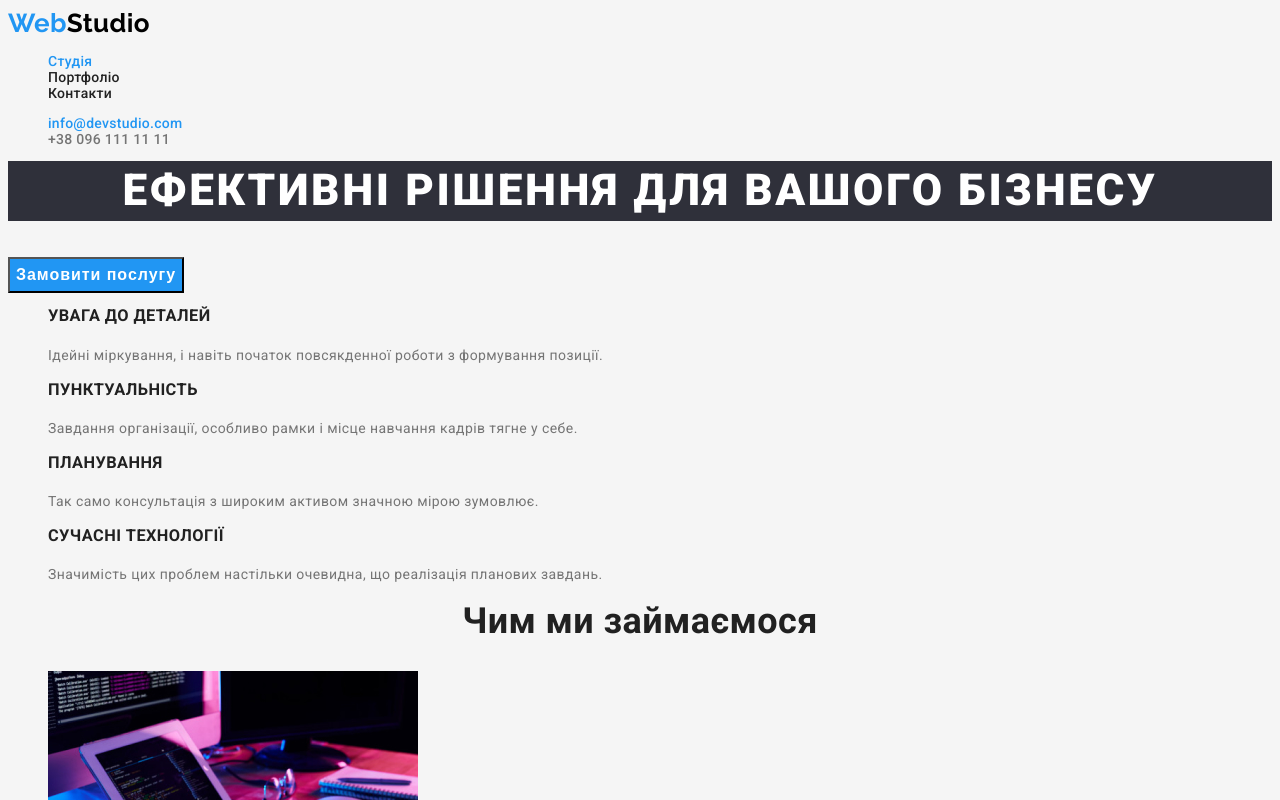
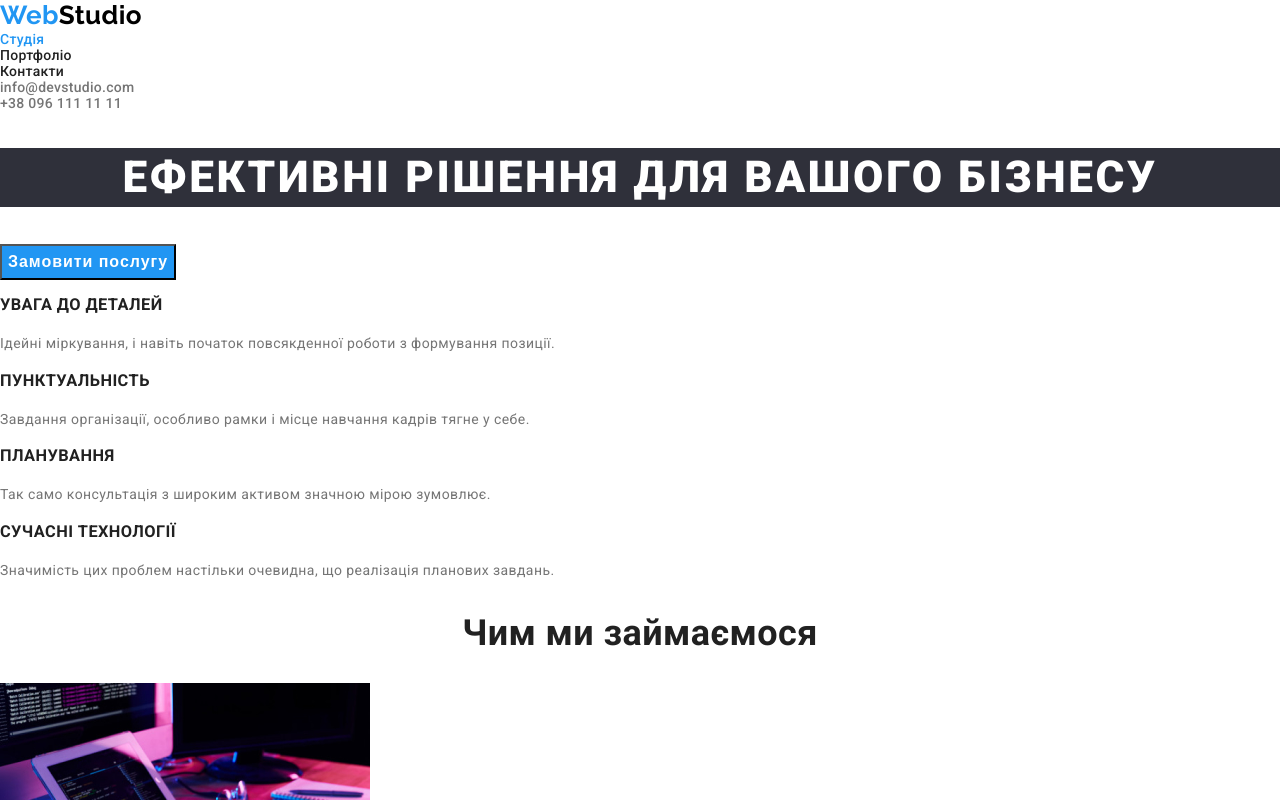
Before and after one commit to Innuska23/goit-markup-hw-02, a plain HTML site: page index.html in a window 1280 px wide. Shown: the top 800 px of the page. Drawn offline with Linux system fonts and the light colour scheme.

Commit message:
HW2 - fixed issues by remarks

```diff
--- a/css/styles.css
+++ b/css/styles.css
@@ -1,7 +1,7 @@
 :root {
   --primary-text-color: #212121;
   --title-item: #757575;
-  --primary-background-color: #f5f5f5;
+  --primary-background-color: #ffffff;
   --secondary-background-color: #f5f4fa;
   --color-blue: #2196f3;
   --color-hero-background: #2f303a;
@@ -19,25 +19,17 @@ body {
   font-size: 14px;
   letter-spacing: 0.03em;
   font-weight: var(--fw-400);
+  margin: 0;
 }
 
 .list {
   list-style: none;
+  margin: 0;
+  padding: 0;
 }
 a {
   text-decoration: none;
   color: var(--primary-text-color);
-}
-
-h1,
-h2,
-h3,
-h4,
-h5,
-h6,
-p {
-  margin-top: 0;
-  padding: 0;
 }
 
 img {
@@ -224,4 +216,5 @@ img {
 .address {
   color: var(--color-white);
   line-height: 1.7143;
+  font-style: normal;
 }
--- a/index.html
+++ b/index.html
@@ -29,7 +29,7 @@
 
       <ul class="auth-nav list">
         <li>
-          <a href="mailto:info@devstudio.com" class="link current"
+          <a href="mailto:info@devstudio.com" class="link"
             >info@devstudio.com</a
           >
         </li>
@@ -125,7 +125,7 @@
       <a href="./index.html" target="_blank" rel="noopener noreferrer">
         <span class="logo-blue">Web</span><span class="logo-white">Studio</span>
       </a>
-      <address>
+      <address class="address">
         <ul class="list">
           <li>
             <a href="https://goo.gl/maps/1QhM3WFyMhCo5uu47" class="address">
```
Also changed, not shown: portfolio.html (+2 -2 lines).
